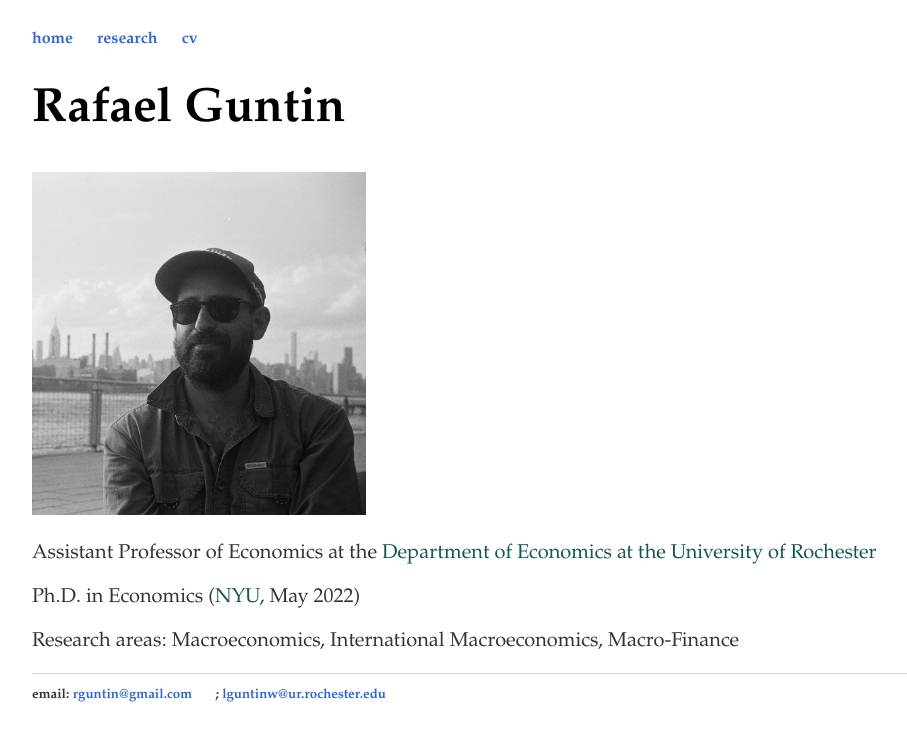
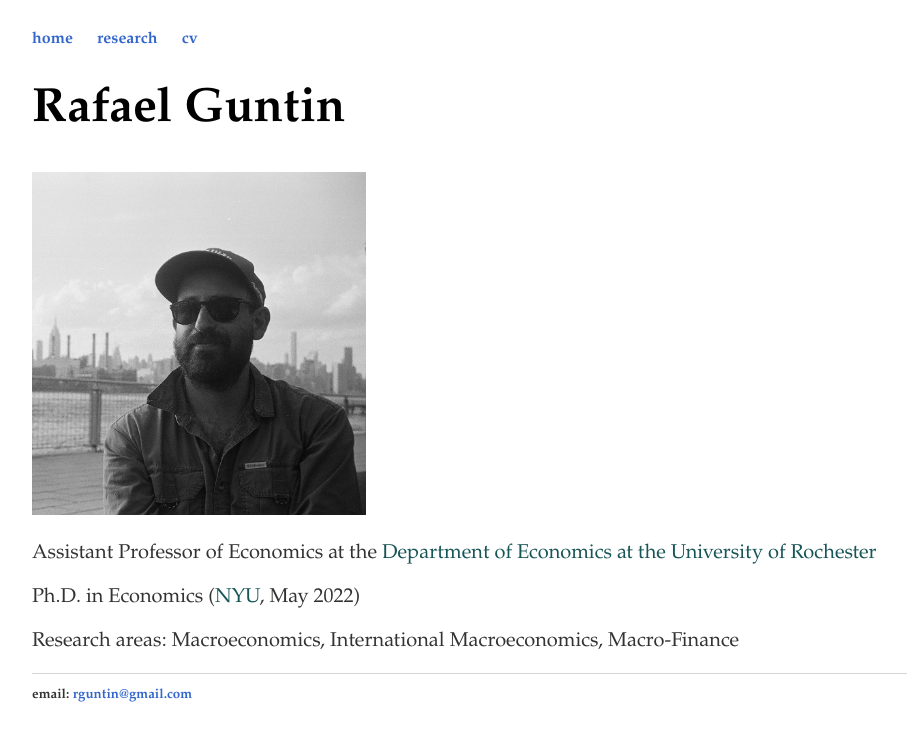
Before and after one commit to rafaguntin/rafaguntin.github.io, a Jekyll site: the page built from index.html, in a window 1280 px wide. Shown: the top 741 px of the page, without its empty margins (96-1003 px from the left). Built offline with Jekyll 4.4.1, drawn with Linux system fonts in a browser that asks for light colours.

Commit message:
Update default.html

```diff
--- a/_layouts/default.html
+++ b/_layouts/default.html
@@ -38,7 +38,7 @@
   <footer>
    <ul>
    <li>email: <a href="mailto:rguntin@gmail.com">rguntin@gmail.com</a></li>
-   <li>; <a href="mailto:lguntinw@ur.rochester.edu">lguntinw@ur.rochester.edu</a></li>
+   <!--<li>; <a href="mailto:lguntinw@ur.rochester.edu">lguntinw@ur.rochester.edu</a></li> -->
    <!--<li><a href="mailto:rg3128@nyu.edu">email</a></li> -->
    <!--<li><a href="https://www.linkedin.com/in/rafael-guntin-61b55911" target="_blank">linkedin</a></li>-->
    <!--<li><a href="https://twitter.com/rafaguntin" target="_blank">twitter</a></li>-->
```
